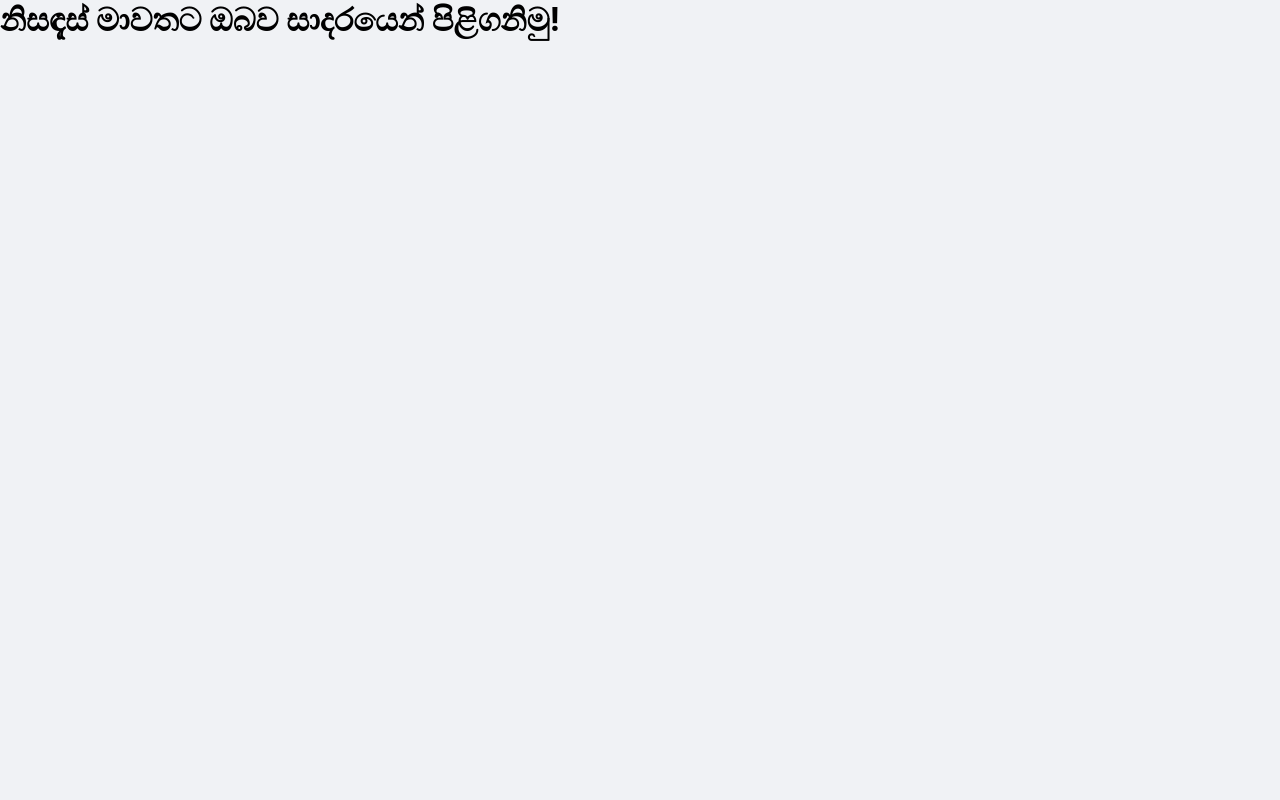
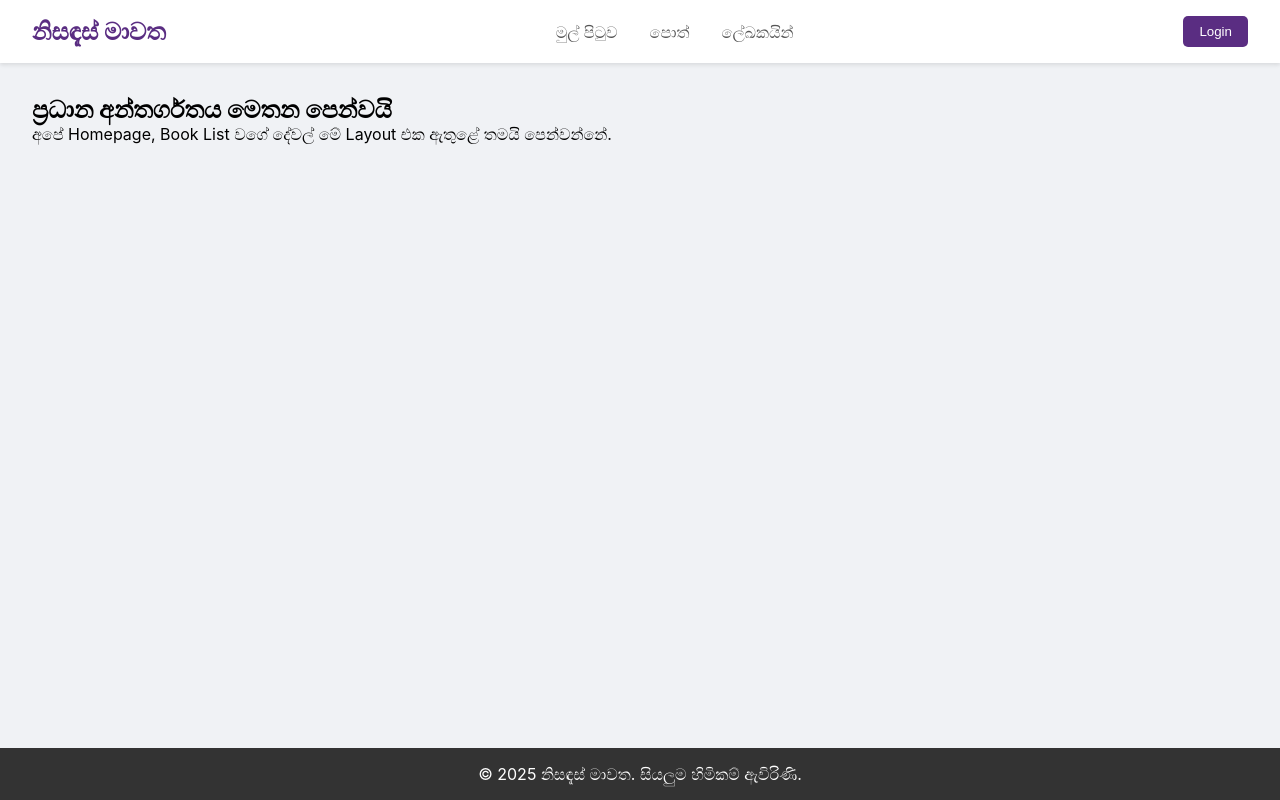
Before and after one commit to Srimalwimalaweera/nisadas-mawatha-frontend, a React (Create React App) app: page / in a window 1280 px wide. Built offline with nearby package versions, Linux system fonts and the light colour scheme.

Commit message:
Chore: Clean up Create React App boilerplate

```diff
--- a/src/App.js
+++ b/src/App.js
@@ -1,9 +1,11 @@
+import Layout from './components/layout/Layout';
 
 function App() {
   return (
-    <div className="App">
-      <h1>නිසඳැස් මාවතට ඔබව සාදරයෙන් පිළිගනිමු!</h1>
-    </div>
+    <Layout>
+      <h2>ප්‍රධාන අන්තර්ගතය මෙතන පෙන්වයි</h2>
+      <p>අපේ Homepage, Book List වගේ දේවල් මේ Layout එක ඇතුළේ තමයි පෙන්වන්නේ.</p>
+    </Layout>
   );
 }
 
--- /dev/null
+++ b/src/components/layout/Footer.css
@@ -0,0 +1,7 @@
+.main-footer {
+  text-align: center;
+  padding: 1rem;
+  background-color: #333;
+  color: #fff;
+  margin-top: auto; /* This helps push the footer to the bottom */
+}
--- /dev/null
+++ b/src/components/layout/Footer.js
@@ -0,0 +1,12 @@
+import React from 'react';
+import './Footer.css';
+
+function Footer() {
+  return (
+    <footer className="main-footer">
+      <p>&copy; {new Date().getFullYear()} නිසඳැස් මාවත. සියලුම හිමිකම් ඇවිරිණි.</p>
+    </footer>
+  );
+}
+
+export default Footer;
--- /dev/null
+++ b/src/components/layout/Header.css
@@ -0,0 +1,31 @@
+.main-header {
+  display: flex;
+  justify-content: space-between;
+  align-items: center;
+  padding: 1rem 2rem;
+  background-color: #ffffff;
+  box-shadow: 0 2px 4px rgba(0, 0, 0, 0.1);
+  color: #333;
+}
+
+.logo {
+  font-size: 1.5rem;
+  font-weight: bold;
+  color: #5A2D82; /* A nice purple color */
+}
+
+.main-nav a {
+  margin: 0 1rem;
+  text-decoration: none;
+  color: #555;
+  font-weight: 500;
+}
+
+.login-btn {
+  padding: 0.5rem 1rem;
+  background-color: #5A2D82;
+  color: white;
+  border: none;
+  border-radius: 5px;
+  cursor: pointer;
+}
--- /dev/null
+++ b/src/components/layout/Header.js
@@ -0,0 +1,20 @@
+import React from 'react';
+import './Header.css'; // අපි මේ CSS file එක ඊළඟට හදනවා
+
+function Header() {
+  return (
+    <header className="main-header">
+      <div className="logo">නිසඳැස් මාවත</div>
+      <nav className="main-nav">
+        <a href="/">මුල් පිටුව</a>
+        <a href="/books">පොත්</a>
+        <a href="/writers">ලේඛකයින්</a>
+      </nav>
+      <div className="user-actions">
+        <button className="login-btn">Login</button>
+      </div>
+    </header>
+  );
+}
+
+export default Header;
--- /dev/null
+++ b/src/components/layout/Layout.css
@@ -0,0 +1,10 @@
+.app-layout {
+  display: flex;
+  flex-direction: column;
+  min-height: 100vh;
+}
+
+.main-content {
+  flex: 1;
+  padding: 2rem;
+}
--- /dev/null
+++ b/src/components/layout/Layout.js
@@ -0,0 +1,18 @@
+import React from 'react';
+import Header from './Header';
+import Footer from './Footer';
+import './Layout.css';
+
+function Layout({ children }) {
+  return (
+    <div className="app-layout">
+      <Header />
+      <main className="main-content">
+        {children}
+      </main>
+      <Footer />
+    </div>
+  );
+}
+
+export default Layout;
```
